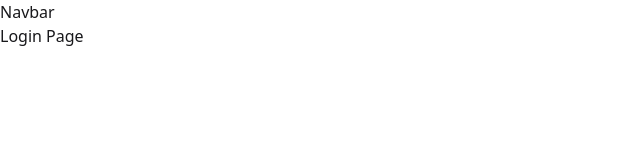
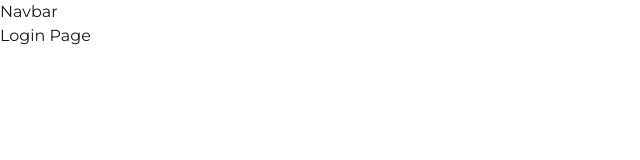
Before and after one commit to kouser-ahamed/dragon-news-nextjs, a Next.js app: page /login in a window 1280 px wide. Shown: the top 160 px of the page, without its empty margins (0-640 px from the left). Built offline with nearby package versions, Linux system fonts and the light colour scheme.

Commit message:
Refactor layout components to use Montserrat and Poppins fonts for improved typography

```diff
--- a/src/app/(auth)/layout.jsx
+++ b/src/app/(auth)/layout.jsx
@@ -1,14 +1,14 @@
-import Navbar from '@/components/shared/Navbar';
-import React from 'react';
+import Navbar from "@/components/shared/Navbar";
+import React from "react";
+import { montserrat } from "../layout";
 
-const AuthLayout = ({children}) => {
-    return (
-        <>
-        <Navbar />
-        {children}
-
-        </>
-    );
+const AuthLayout = ({ children }) => {
+  return (
+    <div className={`${montserrat.className}`}>
+      <Navbar />
+      {children}
+    </div>
+  );
 };
 
 export default AuthLayout;
--- a/src/app/layout.js
+++ b/src/app/layout.js
@@ -1,15 +1,15 @@
-import { Geist, Geist_Mono } from "next/font/google";
+import { Montserrat, Poppins } from "next/font/google";
 import "./globals.css";
 
-
-const geistSans = Geist({
-  variable: "--font-geist-sans",
+const poppins = Poppins({
+  variable: "--font-poppins",
   subsets: ["latin"],
+  weight: ["400", "500", "600", "700"],
 });
-
-const geistMono = Geist_Mono({
-  variable: "--font-geist-mono",
+export const montserrat = Montserrat({
+  variable: "--font-montserrat",
   subsets: ["latin"],
+  weight: ["400", "500", "600", "700"],
 });
 
 export const metadata = {
@@ -19,13 +19,8 @@
 
 export default function RootLayout({ children }) {
   return (
-    <html
-      lang="en"
-      data-theme="light"
-      className={`${geistSans.variable} ${geistMono.variable} h-full antialiased`}
-    >
-      <body className="min-h-full flex flex-col">
-
+    <html lang="en" data-theme="light" className={`h-full antialiased`}>
+      <body className={`${poppins.className} min-h-full flex flex-col`}>
         {children}
       </body>
     </html>
```
